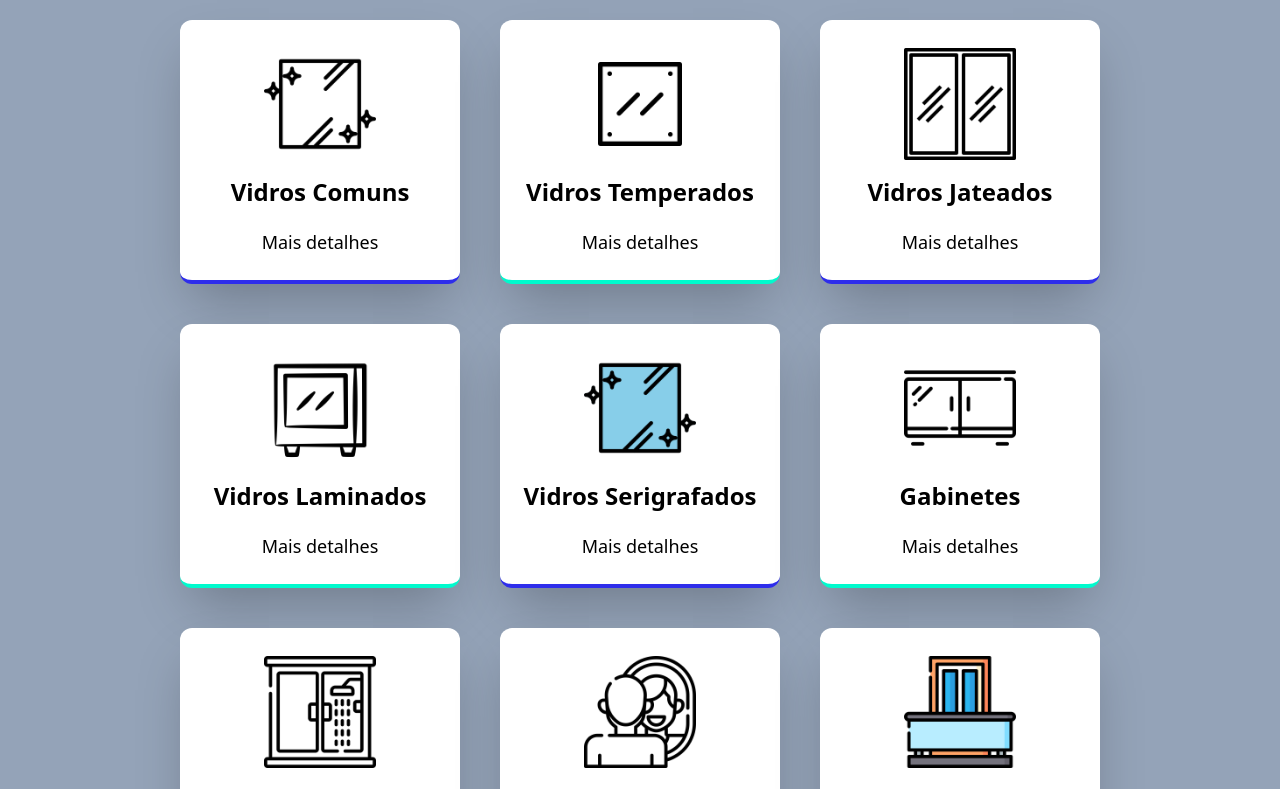
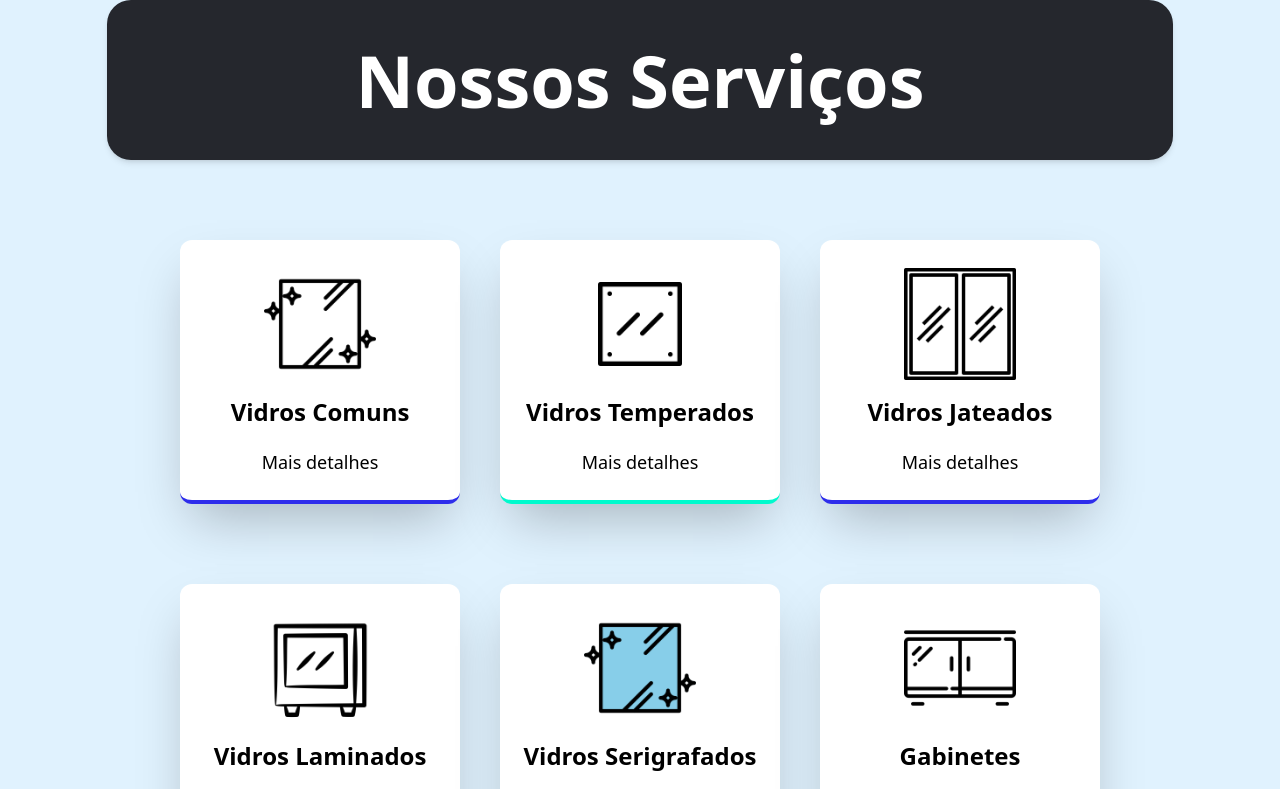
Before and after one commit to Gustavo-Brun/ArtesVidrosWRR, a Next.js app: page /servicos in a window 1280 px wide. Shown: the top 789 px of the page. Built offline with nearby package versions, Linux system fonts and the light colour scheme.

Commit message:
feat: Services Page Conclusion

```diff
--- a/src/app/servicos/page.tsx
+++ b/src/app/servicos/page.tsx
@@ -1,8 +1,12 @@
 import { Cards } from "@/components/Cards";
+import { Sash } from "@/components/Sash";
+import Spacer from "@/components/Spacer";
 
 export default function Home() {
   return (
-    <main className="bg-slate-400">
+    <main className="bg-sky-100 ">
+      <Spacer h={'10'} w={'full'} bg={'sky-100'}/>
+      <Sash/>
       <Cards/>
     </main>
   )
--- a/src/components/Cards.tsx
+++ b/src/components/Cards.tsx
@@ -1,66 +1,18 @@
+import Link from "next/link";
+import { servicesData } from "@/data/servicesData";
+
 export const Cards = () => {
-
-// Dados dos Cards
-const cardData = [
-{
-    image: "../icons/vidro.png" , title: "Vidros Comuns" , text: "Nossa equipe altamente capacitada está pronta para realizar a instalação de vidros, proporcionando qualidade e conforto aos seus ambientes. Seja para janelas, portas ou sacadas, garantimos um acabamento impecável e duradouro."
-},
-
-{
-    image: "../icons/temperado.png", title: "Vidros Temperados" , text: "Priorizamos sua segurança e tranquilidade. Com a instalação de vidros temperados, você terá a proteção necessária contra impactos e quebras acidentais. Desfrute de ambientes elegantes, modernos e seguros."
-},
-
-{
-    image: "../icons/jateado.png" , title: "Vidros Jateados" , text: "Dê um toque de privacidade e sofisticação aos seus espaços com nossos vidros jateados. Essa opção permite a passagem de luz natural, preservando a intimidade e conferindo um charme especial a banheiros, divisórias e portas."
-},
-
-{
-    image: "../icons/laminado.png" , title: "Vidros Laminados" , text: "Proporcionamos máxima segurança e resistência com a instalação de vidros laminados. Compostos por camadas intercaladas, esses vidros oferecem proteção contra raios UV, ruídos externos e até mesmo tentativas de arrombamento."
-},
-
-{
-    image: "../icons/serigrafado.png" , title: "Vidros Serigrafados" , text: "Combinando beleza, privacidade e funcionalidade. Com designs personalizados, é ideal para portas, janelas e divisórias, adicionando um toque sofisticado aos ambientes. Preservando a privacidade sem comprometer a entrada de luz natural, é durável e fácil de limpar."
-},
-
-{
-    image: "../icons/gabinete.png" , title: "Gabinetes" , text: "Oferecemos gabinetes personalizados que combinam estilo, qualidade e praticidade. Nossa equipe especializada criará soluções que se encaixam perfeitamente em seu espaço, proporcionando um visual moderno e organizado."
-},
-
-{
-    image: "../icons/box.png" , title: "Box" , text: "Transforme seu banheiro em um espaço moderno e funcional com nossos elegantes boxes de vidro. Com variedade de modelos e opções personalizadas, garantimos um design único e adaptado às suas preferências."
-},
-
-{
-    image: "../icons/espelho.png" , title: "Espelhos" , text: "Acrescente luminosidade e elegância aos seus ambientes com nossos espelhos de alta qualidade. Seja para decoração, vestiários ou academia, oferecemos espelhos sob medida que refletem sua personalidade e estilo."
-},
-
-{
-    image: "../icons/sacada.png" , title: "Sacadas" , text: "Proporcione uma vista panorâmica deslumbrante e aproveite a conexão com o ambiente externo. Nossa equipe experiente realiza a instalação de sacadas de vidro sob medida, garantindo segurança, resistência e beleza."
-},
-
-{
-    image: "../icons/janela.png" , title: "Janelas" , text: "As janelas de vidro são a opção ideal para trazer luminosidade natural aos seus espaços. Oferecemos diversos tipos de janelas, como basculantes de correr e pivotantes, com acabamentos impecáveis e materiais de alta qualidade."
-},
-
-{
-    image: "../icons/corrimao.png" , title: "Corrimão" , text: "Oferecemos soluções personalizadas de corrimão, combinando funcionalidade e estética. Nossa equipe especializada garante a instalação segura e duradoura, adaptando-se a diferentes estilos de decoração."
-},
-
-{
-    image: "../icons/cobertura.png" , title: "Cobertura de Área" , text: "Soluções personalizadas de cobertura de área para aprimorar seus espaços externos, garantindo funcionalidade e conforto. Resguardando contra os elementos naturais, com durabilidade e um design feito especialmente para você."
-},
-];
 
 //Componente Principal - Rodando map e Rendenizando Cards
   return (
     <section className="m-auto w-9/12 grid grid-cols-3 ">
-        {cardData.map(({ image, title }, index) =>  {
+        {servicesData.map(({ image, title, url }, index) =>  {
 
         const borderColor = index % 2 === 0 ? 'border-color-primary' : 'border-color-secundary';
 
         return (
 
-            <div key= {title}  className= {` grid justify-items-center m-5 p-5 border-b-4 ${borderColor} rounded-xl shadow-2xl bg-white	`} >
+            <Link  key= {url} href={url}  className= {` grid justify-items-center m-5 my-10 p-5 border-b-4 ${borderColor} rounded-xl shadow-2xl bg-white	 cursor-pointer transition-transform duration-300 ease-in-out transform hover:scale-110`} >
 
                 <div className="my-2">
                     <img className="w-28 "
@@ -70,9 +22,9 @@ const cardData = [
 
                 <h3 className="my-2 text-2xl font-bold"> {title} </h3>
 
-            <button className="my-1 mt-3 text-lg">Mais detalhes</button>
+                <p className="my-1 mt-3  text-lg   hover:text-gray-600 transition-colors duration-300">Mais detalhes</p>
 
-            </div>
+            </Link>
 
             )})}
     </section>
--- /dev/null
+++ b/src/components/Sash.tsx
@@ -0,0 +1,12 @@
+
+export const Sash = () => {
+
+  return (
+    <section className="flex mx-auto justify-center items-center h-40 w-5/6 mb-10 bg-color-sash rounded-3xl shadow-md">
+      <h2 className="text-7xl text-white font-semibold">
+        Nossos Serviços
+      </h2>
+
+    </section>
+  )
+}
--- /dev/null
+++ b/src/components/Spacer.tsx
@@ -0,0 +1,11 @@
+type SpacerProps = {
+    h: number | string,
+    w: number | string,
+    bg: number | string,
+  };
+
+export default function Spacer({h, w, bg}:SpacerProps) {
+  return (
+    <div className={`h-${h} w-${w} bg-${bg}`} ></div>
+  )
+}
--- /dev/null
+++ b/src/data/servicesData.tsx
@@ -0,0 +1,86 @@
+// Dados dos Cards
+export const servicesData = [
+    {
+        image: "../icons/vidro.png" ,
+        title: "Vidros Comuns" ,
+        text: "Nossa equipe altamente capacitada está pronta para realizar a instalação de vidros, proporcionando qualidade e conforto aos seus ambientes. Seja para janelas, portas ou sacadas, garantimos um acabamento impecável e duradouro." ,
+        url: "#1"
+    },
+
+    {
+        image: "../icons/temperado.png",
+        title: "Vidros Temperados" ,
+        text: "Priorizamos sua segurança e tranquilidade. Com a instalação de vidros temperados, você terá a proteção necessária contra impactos e quebras acidentais. Desfrute de ambientes elegantes, modernos e seguros." ,
+        url: "#2"
+    },
+
+    {
+        image: "../icons/jateado.png" ,
+        title: "Vidros Jateados" ,
+        text: "Dê um toque de privacidade e sofisticação aos seus espaços com nossos vidros jateados. Essa opção permite a passagem de luz natural, preservando a intimidade e conferindo um charme especial a banheiros, divisórias e portas." ,
+        url: "#3"
+    },
+
+    {
+        image: "../icons/laminado.png" ,
+        title: "Vidros Laminados" ,
+        text: "Proporcionamos máxima segurança e resistência com a instalação de vidros laminados. Compostos por camadas intercaladas, esses vidros oferecem proteção contra raios UV, ruídos externos e até mesmo tentativas de arrombamento." ,
+        url: "#4"
+    },
+
+    {
+        image: "../icons/serigrafado.png" ,
+        title: "Vidros Serigrafados" ,
+        text: "Combinando beleza, privacidade e funcionalidade. Com designs personalizados, é ideal para portas, janelas e divisórias, adicionando um toque sofisticado aos ambientes. Preservando a privacidade sem comprometer a entrada de luz natural, é durável e fácil de limpar." ,
+        url: "#5"
+    },
+
+    {
+        image: "../icons/gabinete.png" ,
+        title: "Gabinetes" ,
+        text: "Oferecemos gabinetes personalizados que combinam estilo, qualidade e praticidade. Nossa equipe especializada criará soluções que se encaixam perfeitamente em seu espaço, proporcionando um visual moderno e organizado." ,
+        url: "#6"
+    },
+
+    {
+        image: "../icons/box.png" ,
+        title: "Box" ,
+        text: "Transforme seu banheiro em um espaço moderno e funcional com nossos elegantes boxes de vidro. Com variedade de modelos e opções personalizadas, garantimos um design único e adaptado às suas preferências." ,
+        url: "#7"
+    },
+
+    {
+        image: "../icons/espelho.png" ,
+        title: "Espelhos" ,
+        text: "Acrescente luminosidade e elegância aos seus ambientes com nossos espelhos de alta qualidade. Seja para decoração, vestiários ou academia, oferecemos espelhos sob medida que refletem sua personalidade e estilo." ,
+        url: "#8"
+    },
+
+    {
+        image: "../icons/sacada.png" ,
+        title: "Sacadas" ,
+        text: "Proporcione uma vista panorâmica deslumbrante e aproveite a conexão com o ambiente externo. Nossa equipe experiente realiza a instalação de sacadas de vidro sob medida, garantindo segurança, resistência e beleza." ,
+        url: "#9"
+    },
+
+    {
+        image: "../icons/janela.png" ,
+        title: "Janelas" ,
+        text: "As janelas de vidro são a opção ideal para trazer luminosidade natural aos seus espaços. Oferecemos diversos tipos de janelas, como basculantes de correr e pivotantes, com acabamentos impecáveis e materiais de alta qualidade." ,
+        url: "#10"
+    },
+
+    {
+        image: "../icons/corrimao.png" ,
+        title: "Corrimão" ,
+        text: "Oferecemos soluções personalizadas de corrimão, combinando funcionalidade e estética. Nossa equipe especializada garante a instalação segura e duradoura, adaptando-se a diferentes estilos de decoração." ,
+        url: "#11"
+    },
+
+    {
+        image: "../icons/cobertura.png" ,
+        title: "Cobertura de Área" ,
+        text: "Soluções personalizadas de cobertura de área para aprimorar seus espaços externos, garantindo funcionalidade e conforto. Resguardando contra os elementos naturais, com durabilidade e um design feito especialmente para você." ,
+        url: "#12"
+    },
+    ];
--- a/tailwind.config.ts
+++ b/tailwind.config.ts
@@ -11,6 +11,7 @@ const config: Config = {
       colors: {
         'color-secundary': '#00facd',
         'color-primary': '#2e2deb',
+        'color-sash': '#25272D',
       },
       backgroundImage: {
         'gradient-radial': 'radial-gradient(var(--tw-gradient-stops))',
```
